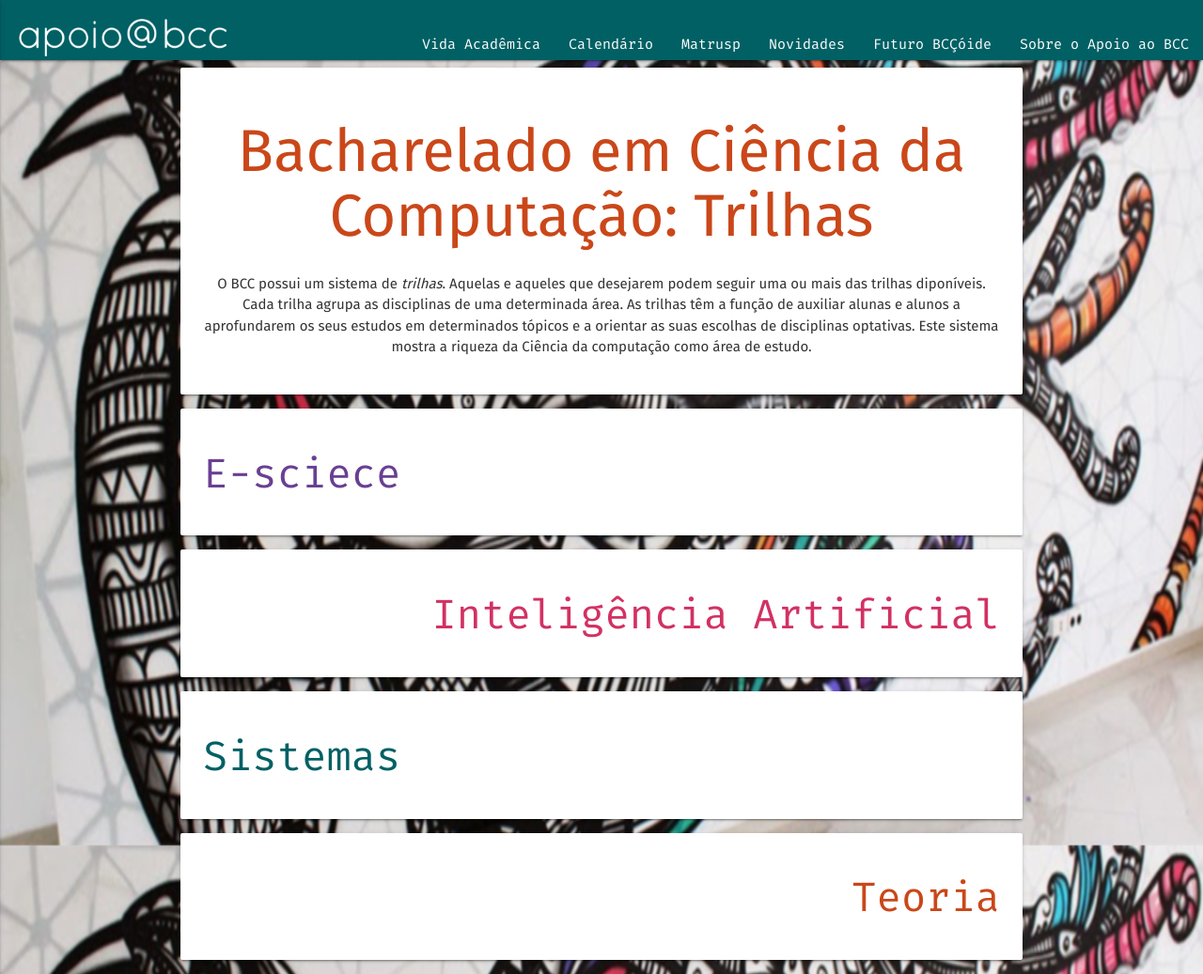
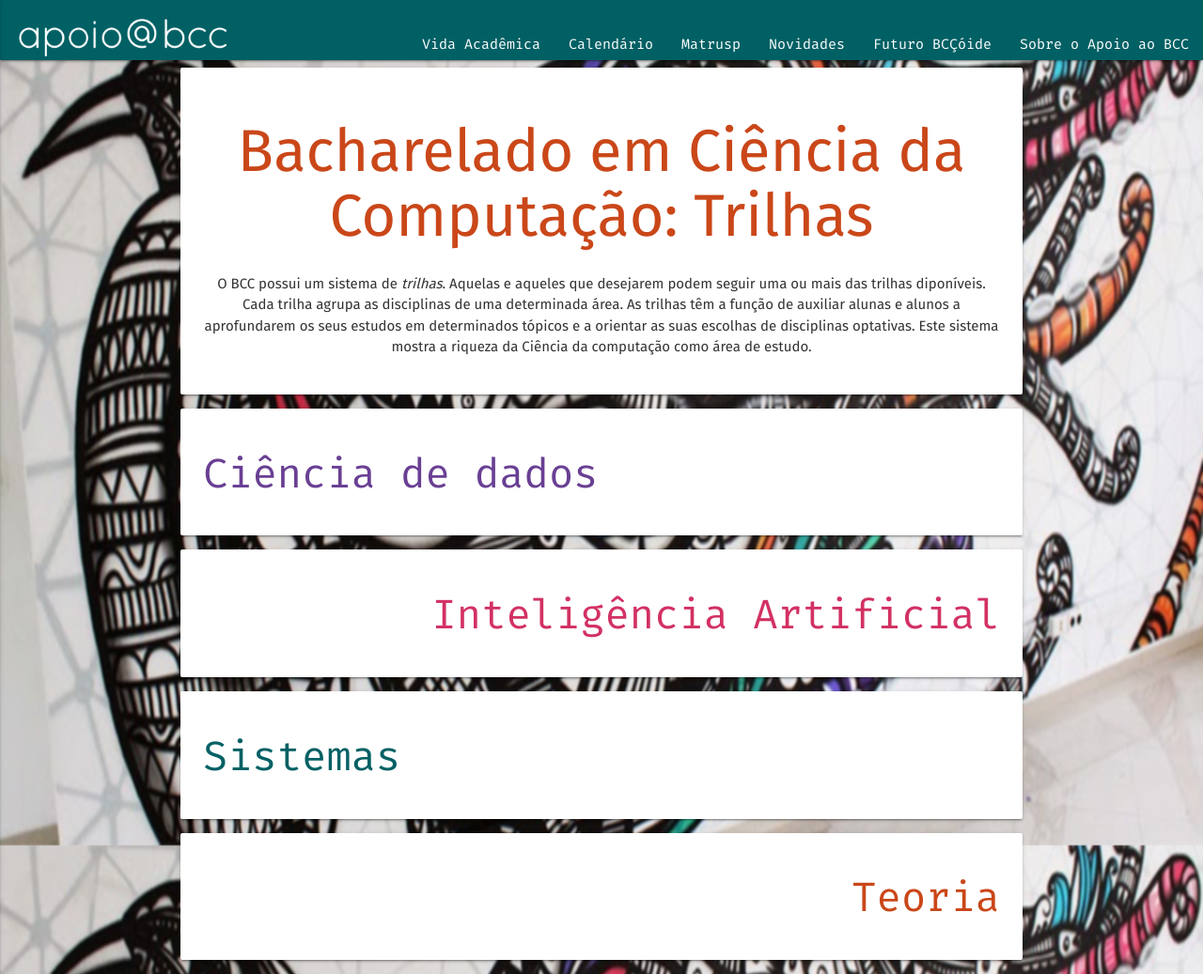
Before and after one commit to apoiobcc/apoiobcc, a Jekyll site: the page built from trilhas.html, in a window 1280 px wide and 1037 px high. Shown: the whole window at 94% size. Built offline with Jekyll 4.4.1, drawn with Linux system fonts in a browser that asks for light colours; nearby versions of some CDN libraries; part of the change alters nothing that is shown.

```diff
--- a/_includes/header.html
+++ b/_includes/header.html
@@ -4,16 +4,16 @@
   <a href="{{ site.baseurl }}/"><img class="logo" src="{{ site.baseurl }}/assets/logo.png"></a>
   <a href="#" data-activates="mobile-demo" class="menu-icon button-collapse"><i class="material-icons">menu</i></a>
   <ul class="right hide-on-med-and-down">
-    <li><a href="{{ site.baseurl }}/academic">Vida Acadêmica</a></li>
-    <li><a href="{{ site.baseurl }}/calendar">Calendário</a></li>
+    <li><a href="{{ site.baseurl }}/vidaAcademica">Vida Acadêmica</a></li>
+    <li><a href="{{ site.baseurl }}/calendario">Calendário</a></li>
     <li><a href="{{ site.baseurl }}/matrusp">Matrusp</a></li>
     <li><a href="{{ site.baseurl }}/news.html">Novidades</a></li>
     <li><a href="{{ site.baseurl }}/futuro">Futuro BCÇóide</a></li>
     <li><a href="{{ site.baseurl }}/about">Sobre o Apoio ao BCC</a></li>
   </ul>
   <ul class="side-nav" id="mobile-demo">
-    <li><a href="{{ site.baseurl }}/academic">Vida Acadêmica</a></li>
-    <li><a href="{{ site.baseurl }}/calendar">Calendário</a></li>
+    <li><a href="{{ site.baseurl }}/vidaAcademica">Vida Acadêmica</a></li>
+    <li><a href="{{ site.baseurl }}/calendario">Calendário</a></li>
     <li><a href="{{ site.baseurl }}/matrusp">Matrusp</a></li>
     <li><a href="{{ site.baseurl }}/news.html">Novidades</a></li>
     <li><a href="{{ site.baseurl }}/futuro">Futuro BCÇóide</a></li>
--- a/trilhas.html
+++ b/trilhas.html
@@ -10,20 +10,17 @@ layout: experimental
 	</div>
 </div>
 
-
 <div class="topic3">
 	<div class="card-panel">
-		<h3><a href="{{ site.baseurl }}/ciencia">E-sciece</a></h3>
+		<h3><a href="{{ site.baseurl }}/ciencia">Ciência de dados</a></h3>
 	</div>
 </div>
-
 
 <div class="topic4 offset-m2">
 	<div class="card-panel">
 		<h3><a href="{{ site.baseurl }}/ia">Inteligência Artificial</a></h3>
 	</div>
 </div>
-
 
 <div class="topic1">
 	<div class="card-panel">
```
Also changed, not shown: calendario.html (renamed from calendar.html), vidaAcademica.html (renamed from academic.html).
